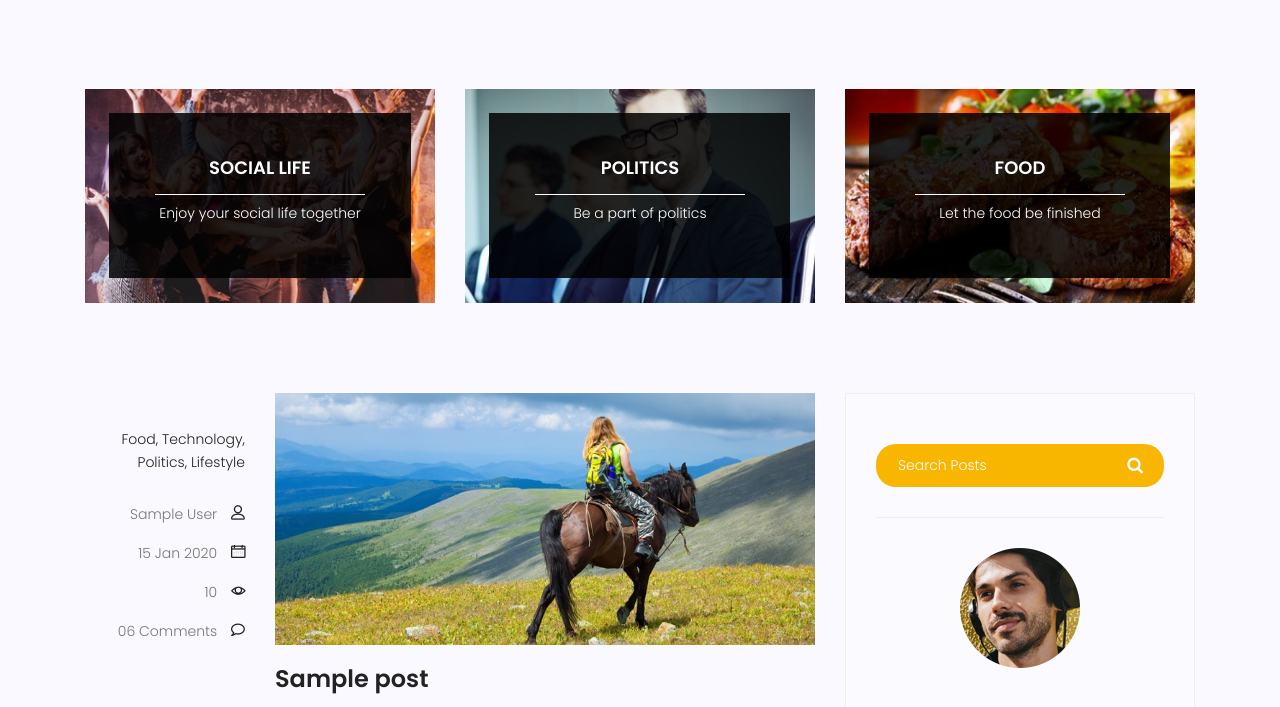
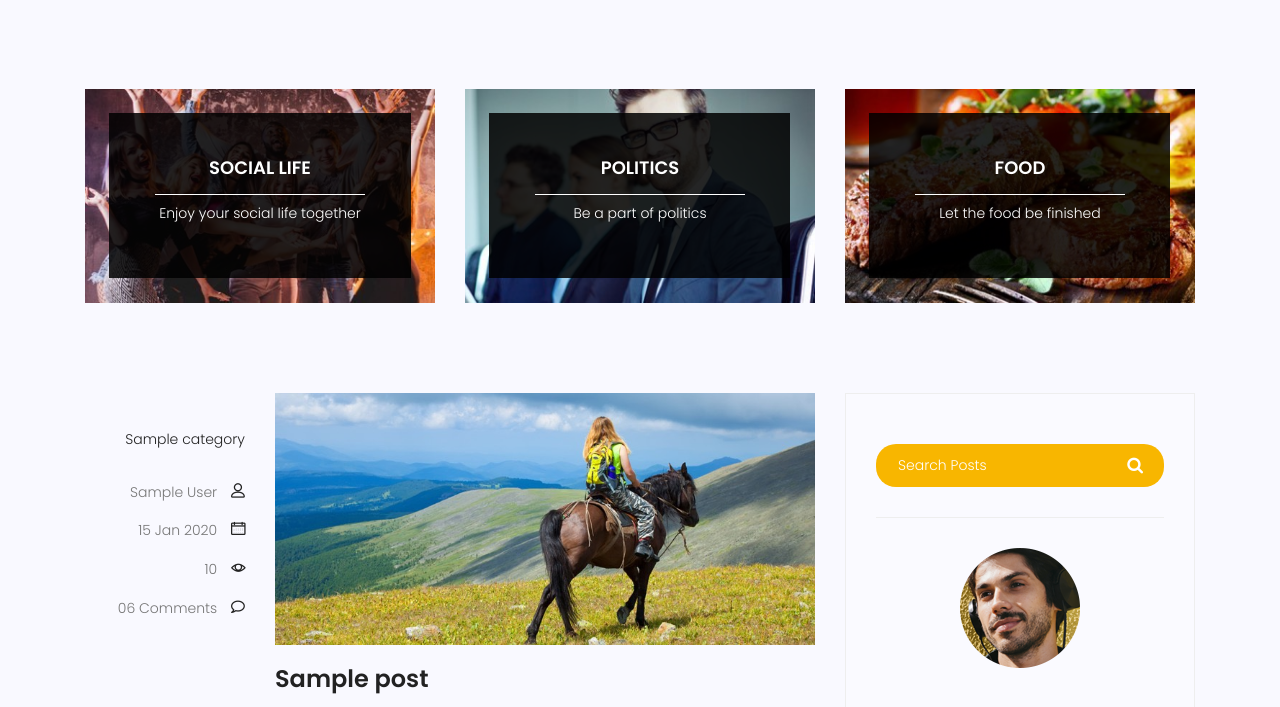
Before and after one commit to HesamArasteh13/travarl-website, a Django app: page /blog/ in a window 1280 px wide. Shown: the part 689-1396 px from the top of the page. Run offline with Django 5.2, Linux system fonts and the light colour scheme; tables that the repository leaves empty hold one stand-in row (values such as "Sample post"); grey boxes marked "Sample" are stand-in pictures; some libraries are stand-ins or nearby versions.

Commit message:
change category left side and I DON'T KNOW WHAT HAS HAPPEND!

```diff
--- a/blog/urls.py
+++ b/blog/urls.py
@@ -6,5 +6,6 @@ app_name = 'blog'
 urlpatterns = [
     path ('' , index , name='index'),
     path ('<slug:test>' , single , name='single'),
+    path ('category/<str:cat_name>' , blog_category , name='category'),
     path ('test/' , test , name='test'),
 ]
--- a/blog/views.py
+++ b/blog/views.py
@@ -13,3 +13,9 @@ def single(request , test):
 
 def test (request):
     return render (request , 'test.html')
+
+def blog_category (request , cat_name):
+    posts = Post.objects.filter(status=1)
+    posts = posts.filter(category__name=cat_name)
+    context = {'posts':posts}
+    return render (request , 'blog/blog-home.html', context)
--- a/template/blog/blog-home.html
+++ b/template/blog/blog-home.html
@@ -171,10 +171,10 @@
 							<div class="single-post row">
 								<div class="col-lg-3  col-md-3 meta-details">
 									<ul class="tags">
-										<li><a href="#">Food,</a></li>
-										<li><a href="#">Technology,</a></li>
-										<li><a href="#">Politics,</a></li>
-										<li><a href="#">Lifestyle</a></li>
+									{% for cat in post.category.all %}
+
+										<li><a href="{% url 'blog:category' cat_name=cat.name %}">{{cat.name}}</a>{% if not forloop.last %},{% endif %}</li>
+									{% endfor %}
 									</ul>
 									<div class="user-details row">
 										<p class="user-name col-lg-12 col-md-12 col-6"><a href="#">{{post.author.get_full_name}}</a> <span class="lnr lnr-user"></span></p>
```
